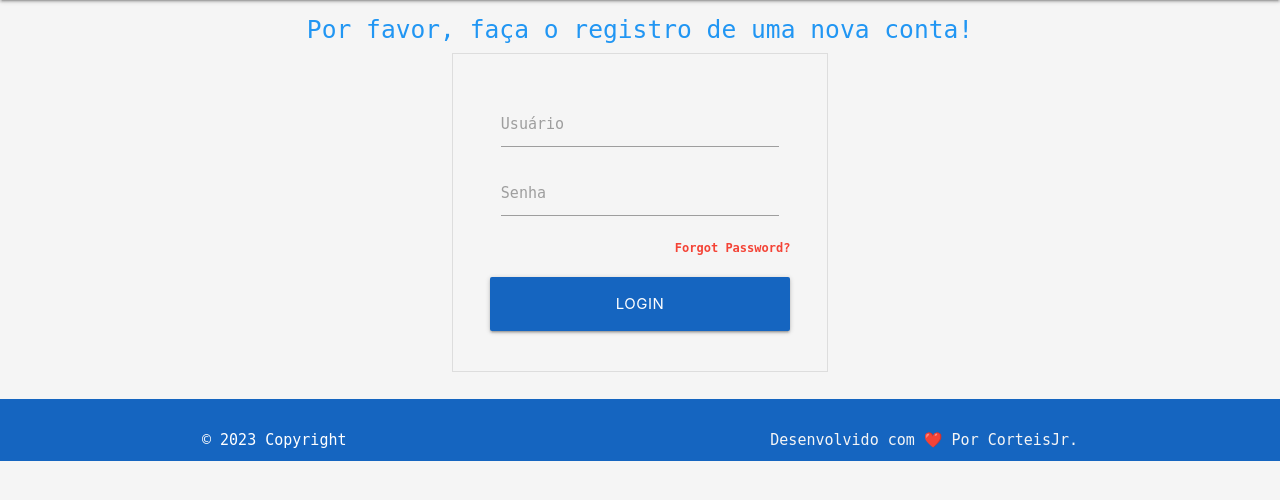
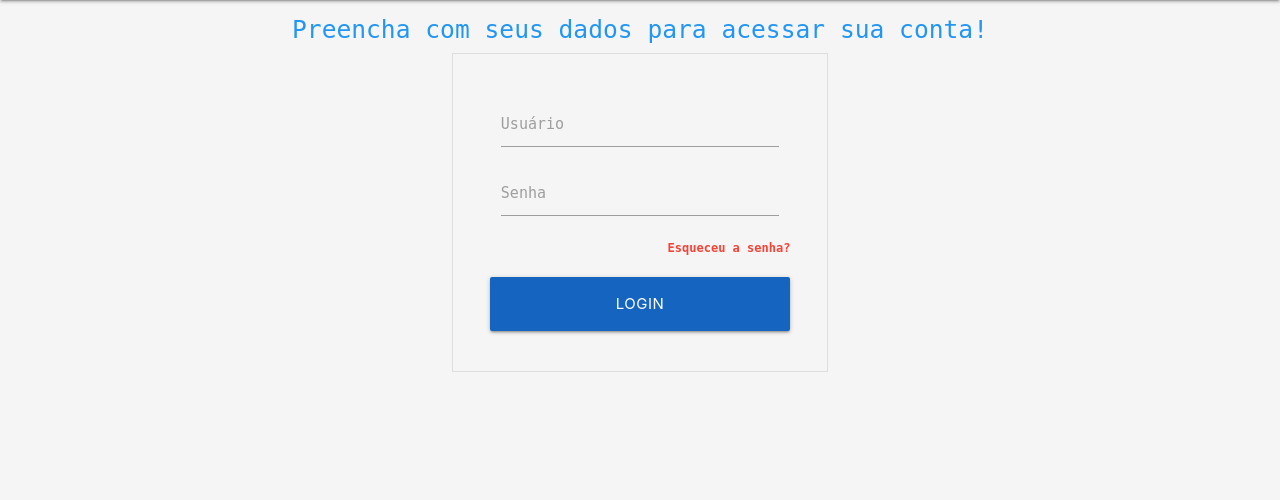
Before and after one commit to corteisjr/Desapego, a Django app: page /auth/login in a window 1280 px wide. Shown: the part 64-564 px from the top of the page. Run offline with Django 3.2, Linux system fonts and the light colour scheme.

Commit message:
feat: show footer only when user is loged

```diff
--- a/doeja/templates/auth/auth.html
+++ b/doeja/templates/auth/auth.html
@@ -1,7 +1,13 @@
 {% extends 'base.html' %}
 {% load static %}
 
-{% block title %}Registro{% endblock %}
+{% block title %}
+{% if request.resolver_match.url_name in 'login' %}
+Login
+{% else %}
+  Registro
+{% endif %}
+{% endblock %}
 
 {% block styles %}
 <style>
@@ -56,7 +62,13 @@
 <div class="container">
   <main>
     <center>
-      <h5 class="blue-text darken-4">Por favor, faça o registro de uma nova conta!</h5>
+
+      {% if request.resolver_match.url_name in 'login' %}
+        <h5 class="blue-text darken-4">Preencha com seus dados para acessar sua conta!</h5>
+      {% else %}
+        <h5 class="blue-text darken-4">Por favor, faça o registro de uma nova conta!</h5>
+      {% endif %}
+
       <div class="container">
         <div class="grey lighten-4 row"
           style="display: inline-block; padding: 32px 48px 0px 48px; border: 1px solid #ddd; width: 60%;">
@@ -86,11 +98,13 @@
                   {% endfor %}
                 </div>
               {% endfor %}
+              {% if request.resolver_match.url_name in 'login' %}
               <div class="row">
                 <label style="float: right">
-                  <a class="red-text darken-3" href="#!"><b>Forgot Password?</b></a>
+                  <a class="red-text darken-3" href="#!"><b>Esqueceu a senha?</b></a>
                 </label>
               </div>
+              {% endif %}
               <center>
                 <div class="row register-btn">
                   <button type="submit" name="btn_register" class="col s12 btn btn-large waves-effect blue darken-3">
--- a/doeja/templates/base.html
+++ b/doeja/templates/base.html
@@ -53,6 +53,8 @@
     </header>
     {% block content %}
     {% endblock %}
+
+    {% if request.resolver_match.url_name != 'register' and request.resolver_match.url_name != 'login' %}
     <footer class="page-footer blue darken-3 position-fixed bottom-0 w-100">
       <div class="container">
           <div class="white-text" style="padding: 10px">
@@ -60,7 +62,9 @@
             <a class="grey-text text-lighten-4 right" href="#!">Desenvolvido com ❤️ Por CorteisJr. </a>
           </div>
       </div>
-  </footer>
+    </footer>
+    {% endif %}
+
     <script src="https://cdnjs.cloudflare.com/ajax/libs/materialize/1.0.0/js/materialize.min.js"></script>
     {% block scripts %} {% endblock %}
   </body>
```
Also changed, not shown: desapego/db.sqlite3, desapego/media/905af7cc401d18e54a0d885786e9c545.jpg (added), 1 other file.
